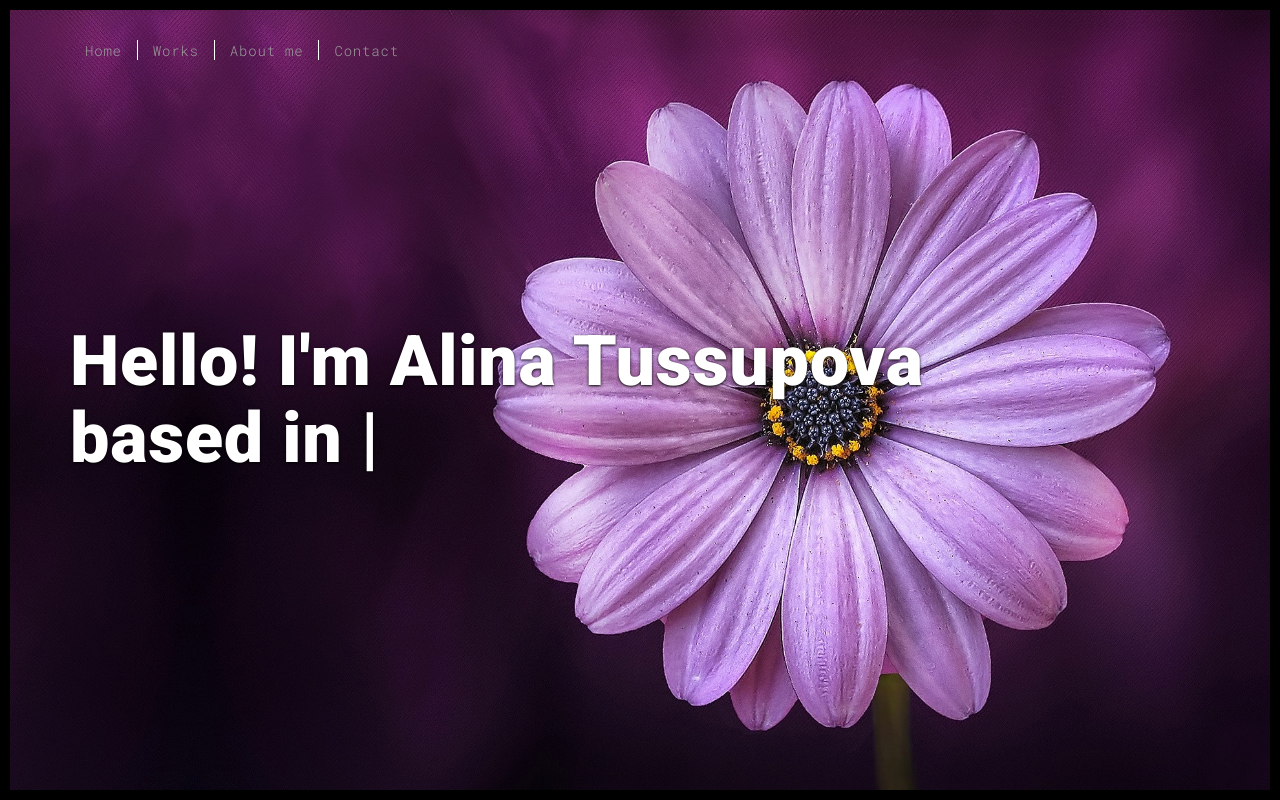
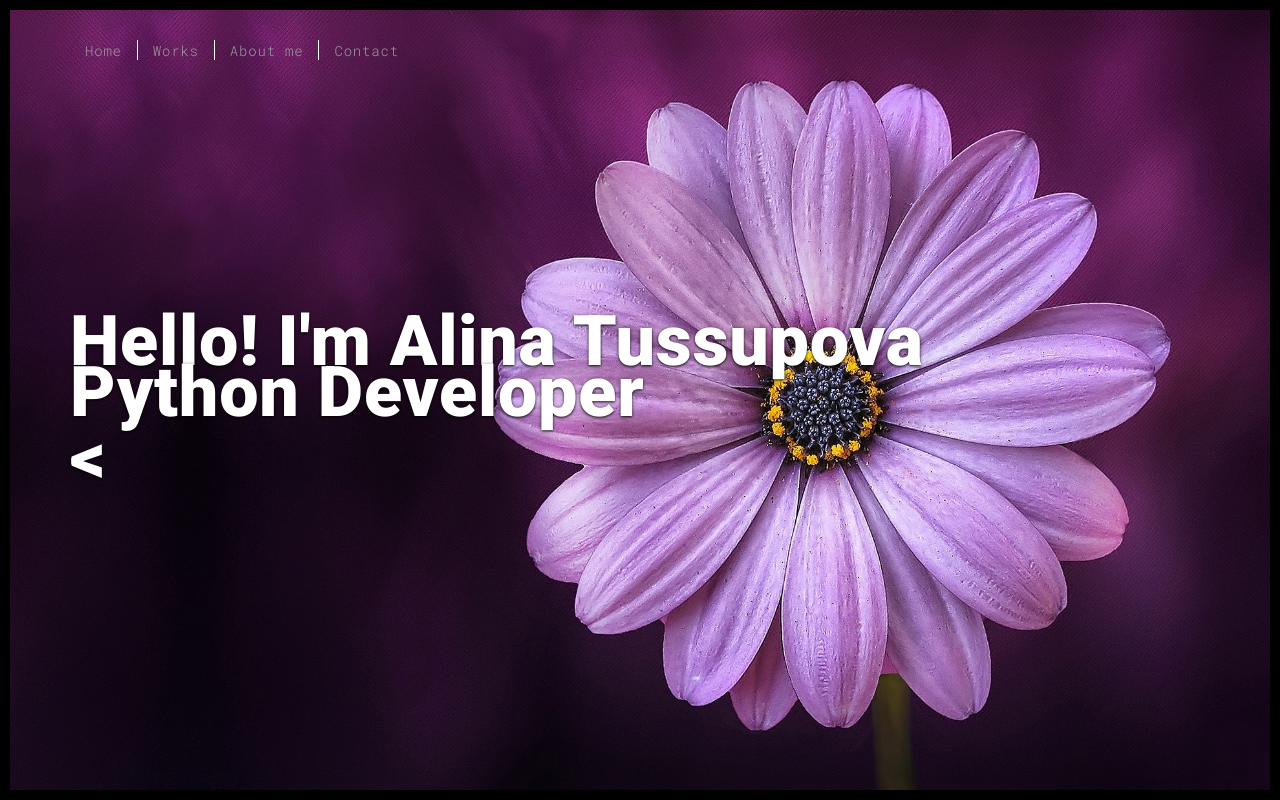
Before and after one commit to alinatussupova/site, a Flask app: page / in a window 1280 px wide. Run offline with Flask 2, Linux system fonts and the light colour scheme; some libraries are stand-ins or nearby versions.

```diff
--- a/templates/index.html
+++ b/templates/index.html
@@ -60,11 +60,12 @@
           <div class="hero-full-wrapper">
             <div class="text-content">
               <h1 class="header">Hello! I'm Alina Tussupova<br>
-                <span id="typed-strings">
+                <p>Python Developer</p>
+                <<!-- span id="typed-strings">
                   <span>I'm Software Python Developer</span>
-                  <span>based in Kazakhstan</span>
-                </span>
-                <span id="typed"></span>
+                  <span>based in Kazakhstan</span> -->
+                <!-- </span>
+                <span id="typed"></span> -->
               </h1>
             </div>
           </div>
```
Also changed, not shown: static/assets/images/logo1.png (added), static/assets/images/space1.jpg (deleted), static/assets/images/work001-01.jpg (deleted), static/assets/images/work001-02.jpg (deleted), static/assets/images/work001-03.jpg (deleted), static/assets/images/work001-04.jpg (deleted), static/assets/images/work01-hover.jpg (deleted), static/assets/images/work02-hover.jpg (deleted), static/assets/images/work03-hover.jpg (deleted).
